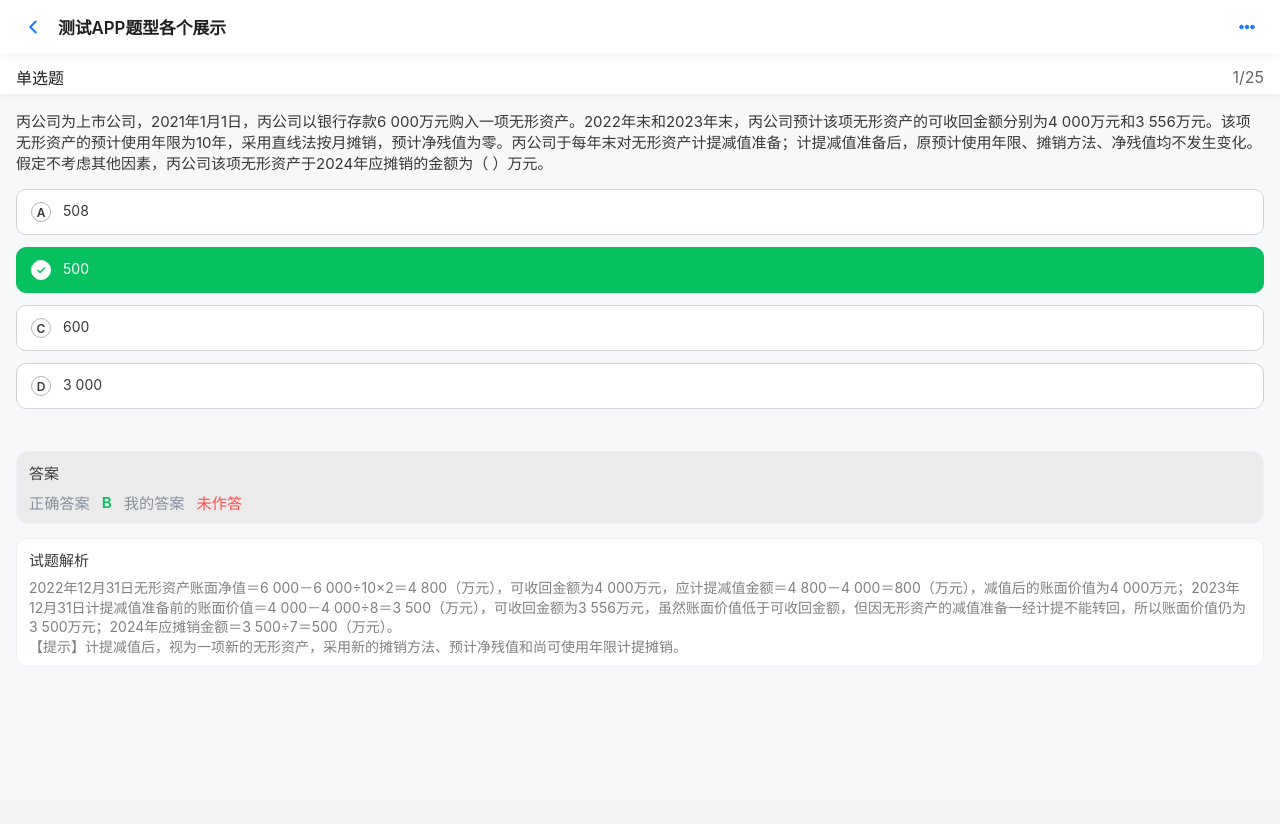
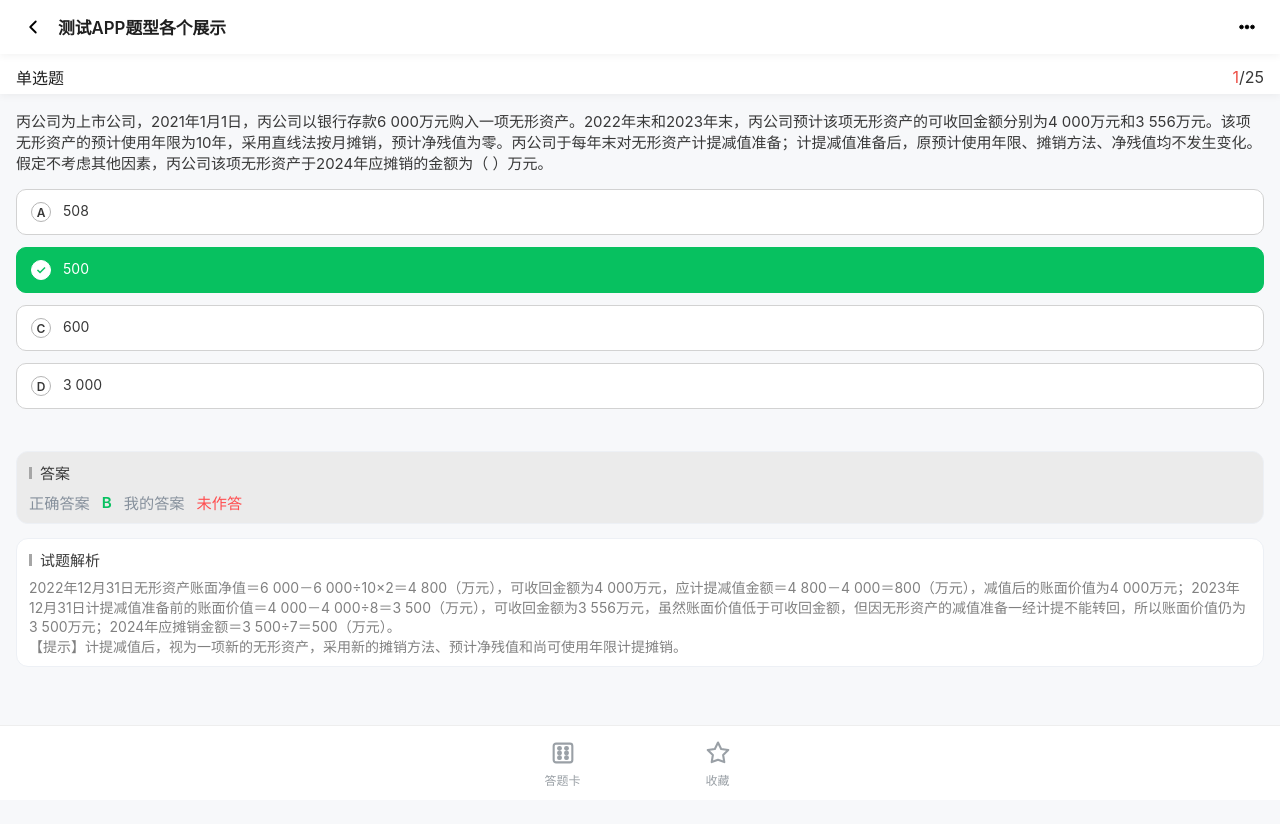
Before and after one commit to hairui08/questionbank_h5, a Vue app: page /analysis in a window 1280 px wide. Shown: the top 824 px of the page. Before the commit the page ends 800 px from the top, so only its background shows below. Built offline with nearby package versions, Linux system fonts and the light colour scheme.

Commit message:
【修改】 1、修改选项 2、修改答题卡

```diff
--- a/src/pages/ExamAnalysis.vue
+++ b/src/pages/ExamAnalysis.vue
@@ -22,7 +22,9 @@
       </div>
       <div class="header-row">
         <span class="test-type">{{ currentQuestionTypeName }}</span>
-        <span class="test-progress">{{ currentQuestionNumber }}/{{ totalQuestionCount }}</span>
+        <span class="test-progress">
+          <span class="progress-current">{{ currentQuestionNumber }}</span>/<span class="progress-total">{{ totalQuestionCount }}</span>
+        </span>
       </div>
     </div>
 
@@ -193,6 +195,38 @@
       </transition>
     </div>
 
+    <div class="bottom-actions">
+      <button class="bottom-action" type="button" @click="answerCardOpen = true">
+        <svg class="action-icon" viewBox="0 0 24 24" aria-hidden="true">
+          <rect x="4" y="4" width="16" height="16" rx="2" fill="none" stroke="currentColor" stroke-width="1.8" />
+          <circle cx="9" cy="8" r="1.6" fill="currentColor" />
+          <circle cx="15" cy="8" r="1.6" fill="currentColor" />
+          <circle cx="9" cy="12" r="1.6" fill="currentColor" />
+          <circle cx="15" cy="12" r="1.6" fill="currentColor" />
+          <circle cx="9" cy="16" r="1.6" fill="currentColor" />
+          <circle cx="15" cy="16" r="1.6" fill="currentColor" />
+        </svg>
+        <span class="action-label">答题卡</span>
+      </button>
+      <button
+        class="bottom-action"
+        type="button"
+        :class="{ active: currentCollectState }"
+        @click="toggleCollect"
+      >
+        <svg class="action-icon" viewBox="0 0 24 24" aria-hidden="true">
+          <path
+            d="M12 3l2.7 5.5 6.1.9-4.4 4.3 1 6.1L12 17.8 6.6 19.8l1-6.1-4.4-4.3 6.1-.9L12 3Z"
+            fill="none"
+            stroke="currentColor"
+            stroke-width="1.8"
+            stroke-linejoin="round"
+          />
+        </svg>
+        <span class="action-label">{{ currentCollectState ? "已收藏" : "收藏" }}</span>
+      </button>
+    </div>
+
     <transition name="slide-top">
       <div v-if="settingsOpen" class="settings-panel" @click.stop>
         <div class="settings-row">
@@ -220,20 +254,29 @@
           <span>答题卡</span>
           <button class="icon-button" type="button" @click="answerCardOpen = false">关闭</button>
         </div>
+        <div class="answer-card-groups">
+          <section
+            v-for="group in answerCardGroups"
+            :key="group.typeName"
+            class="answer-card-group"
+          >
+            <div class="card-group-title">{{ group.typeName }}</div>
             <div class="answer-card-grid">
               <button
-            v-for="(question, index) in topLevelQuestions"
-            :key="question.answerKey"
+                v-for="item in group.items"
+                :key="item.question.answerKey"
                 class="card-item"
                 :class="{
-              done: isQuestionAnswered(question),
-              active: currentQuestion?.answerKey === question.answerKey
+                  done: isQuestionAnswered(item.question),
+                  active: currentQuestion?.answerKey === item.question.answerKey
                 }"
                 type="button"
-            @click="goToQuestion(index)"
+                @click="goToQuestion(item.index)"
               >
-            {{ question.number }}
+                {{ item.question.number }}
               </button>
+            </div>
+          </section>
         </div>
       </div>
     </transition>
@@ -287,6 +330,7 @@ const currentIndex = ref(0);
 
 const pageStyle = computed(() => ({
   "--font-scale": String(fontScale.value),
+  "--bottom-actions-height": "112px",
 }));
 
 const currentQuestion = computed<NormalizedQuestion | null>(() => topLevelQuestions[currentIndex.value] ?? null);
@@ -294,6 +338,31 @@ const currentQuestionNumber = computed(() => currentQuestion.value?.number ?? 0)
 const currentQuestionTypeName = computed(() => currentQuestion.value?.testTypeName ?? "");
 const lastQuestionIndex = computed(() => Math.max(0, topLevelQuestions.length - 1));
 const paperReady = computed(() => topLevelQuestions.length > 0);
+const answerCardGroups = computed(() => {
+  const groups: Array<{
+    typeName: string;
+    items: Array<{ question: NormalizedQuestion; index: number }>;
+  }> = [];
+  const groupIndexMap = new Map<string, number>();
+
+  topLevelQuestions.forEach((question, index) => {
+    const typeName = question.testTypeName || "其他";
+    let groupIndex = groupIndexMap.get(typeName);
+
+    if (groupIndex === undefined) {
+      groupIndex = groups.length;
+      groupIndexMap.set(typeName, groupIndex);
+      groups.push({
+        typeName,
+        items: [],
+      });
+    }
+
+    groups[groupIndex].items.push({ question, index });
+  });
+
+  return groups;
+});
 
 const collectedState = reactive<Record<string, boolean>>({});
 topLevelQuestions.forEach((question) => {
@@ -525,6 +594,7 @@ function getCorrectAnswerSet(question: NormalizedQuestion) {
   color: #1f1f1f;
   display: flex;
   flex-direction: column;
+  padding-bottom: calc(var(--bottom-actions-height, 0px) + 24px);
 }
 
 .exam-header {
@@ -588,7 +658,15 @@ function getCorrectAnswerSet(question: NormalizedQuestion) {
 }
 
 .test-progress {
-  color: #666666;
+  color: rgba(56, 56, 56, 1);
+}
+
+.test-progress .progress-current {
+  color: rgba(237, 77, 68, 1);
+}
+
+.test-progress .progress-total {
+  color: rgba(56, 56, 56, 1);
 }
 
 .question-wrapper {
@@ -834,6 +912,9 @@ function getCorrectAnswerSet(question: NormalizedQuestion) {
   font-weight: 500;
   font-size: 15px;
   color: rgba(56, 56, 56, 1);
+  display: flex;
+  align-items: center;
+  gap: 8px;
 }
 /* 同行展示 正确答案 / 我的答案 */
 .analysis-row.answers {
@@ -892,6 +973,19 @@ function getCorrectAnswerSet(question: NormalizedQuestion) {
   font-size: 15px;
   color: rgba(56, 56, 56, 1);
   font-weight: 500;
+  display: flex;
+  align-items: center;
+  gap: 8px;
+}
+
+.analysis-title::before,
+.analysis-subtitle::before {
+  content: "";
+  display: inline-block;
+  width: 1px;
+  height: 10px;
+  border: 1px solid rgba(166, 166, 166, 1);
+  background: rgba(166, 166, 166, 1);
 }
 
 .analysis-rich {
@@ -908,6 +1002,47 @@ function getCorrectAnswerSet(question: NormalizedQuestion) {
 .analysis-empty {
   color: #b0b7c3;
   font-size: 0.9em;
+}
+
+.bottom-actions {
+  position: fixed;
+  left: 0;
+  right: 0;
+  bottom: 0;
+  display: flex;
+  justify-content: center;
+  align-items: center;
+  background: #ffffff;
+  border-top: 1px solid #eeeeee;
+  z-index: 10;
+}
+
+.bottom-action {
+  display: flex;
+  flex-direction: column;
+  align-items: center;
+  width: 65px;
+  gap: 8px;
+  margin: 12px 45px;
+  color: #9aa0a6;
+  background: transparent;
+  border: none;
+}
+
+.bottom-action .action-icon {
+  width: 28px;
+  height: 28px;
+  stroke: currentColor;
+  fill: none;
+}
+
+.bottom-action .action-label {
+  font-size: 12px;
+  line-height: 1;
+}
+
+.bottom-action.active {
+  color: rgba(255, 82, 62, 1);
 }
 
 .action-button {
@@ -1021,6 +1156,24 @@ function getCorrectAnswerSet(question: NormalizedQuestion) {
   font-weight: 600;
 }
 
+.answer-card-groups {
+  display: flex;
+  flex-direction: column;
+  gap: 16px;
+}
+
+.answer-card-group {
+  display: flex;
+  flex-direction: column;
+  gap: 12px;
+}
+
+.card-group-title {
+  font-weight: 600;
+  color: #1f1f1f;
+  font-size: 14px;
+}
+
 .answer-card-grid {
   display: grid;
   grid-template-columns: repeat(auto-fill, minmax(48px, 1fr));
@@ -1124,7 +1277,7 @@ function getCorrectAnswerSet(question: NormalizedQuestion) {
   width: 22px;
   height: 22px;
   display: block;
-  color: currentColor;
+  color: rgba(0, 0, 0, 1);
   stroke: currentColor;
   fill: currentColor !important;
 }
```
Also changed, not shown: src/pages/ExamAnswer.vue (+111 -17 lines). Lines whose indentation alone changed are shown as unchanged.
